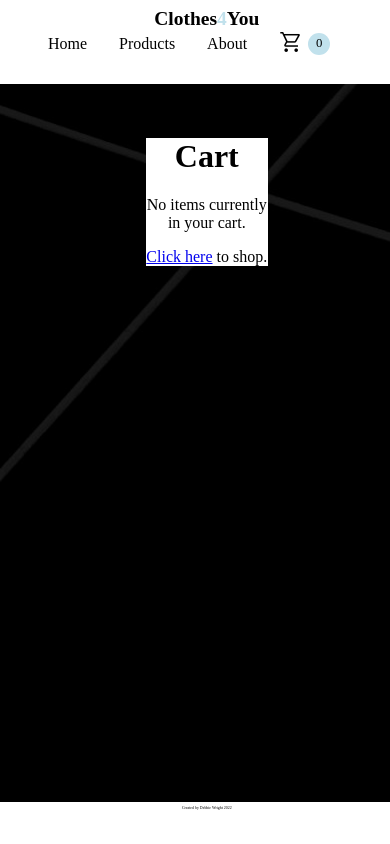
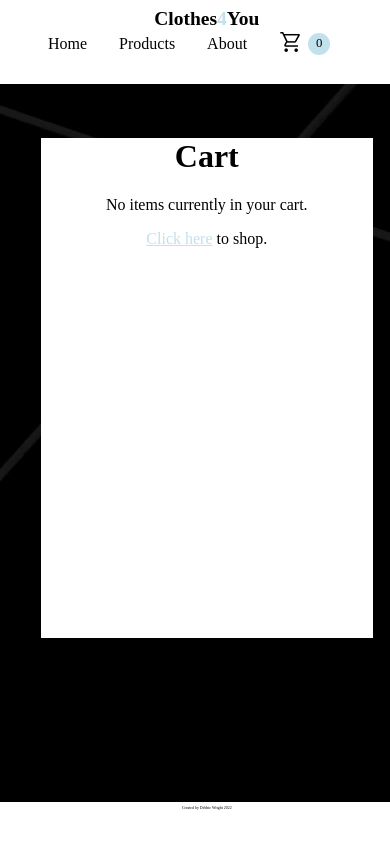
Before and after one commit to dwright1989/shopping-cart, a React (Create React App) app: page /cart in a window 390 px wide. Shown: the top 844 px of the page. Built offline with nearby package versions, Linux system fonts and the light colour scheme; a web font is replaced by a local one.

Commit message:
CSS for cart responsiveness and mobile

```diff
--- a/src/App.css
+++ b/src/App.css
@@ -149,11 +149,16 @@ body{
 #cart{
   padding: 2rem;
 }
+
+#cartLink{
+  color: var(--tertiary-color);
+}
 #cartContainer{
   width: 35%;
   margin: auto;
   background-color: var(--main-color);
   color: var(--secondary-color);
+  min-height: 500px;
 }
 
 #cartItems{
@@ -248,4 +253,25 @@ MEDIA QUERIES FOR MOBILE DEVICES
     font-size: 2vw;
   }
 
+  /*CART*/
+  #cartContainer{
+    width: 95%;
+  }
+  .cart-item{
+    width: 90%;
+  }
+
+  .cart-item>img{
+    width: 25vw;
+  }
+
+  .quantity-editor{
+    width: 20%;
+  }
+
+  .quantity-editor>button{
+    width: 4vw;
+    height: 4vw;
+  }
+
 }
--- a/src/Components/Cart.js
+++ b/src/Components/Cart.js
@@ -47,7 +47,7 @@ export default function Cart(props) {
           <div>
             <p>No items currently in your cart.</p>
             <p>
-              <a href="/Shop">Click here</a> to shop.
+              <a id="cartLink" href="/Shop">Click here</a> to shop.
             </p>
           </div>
         )}
```
